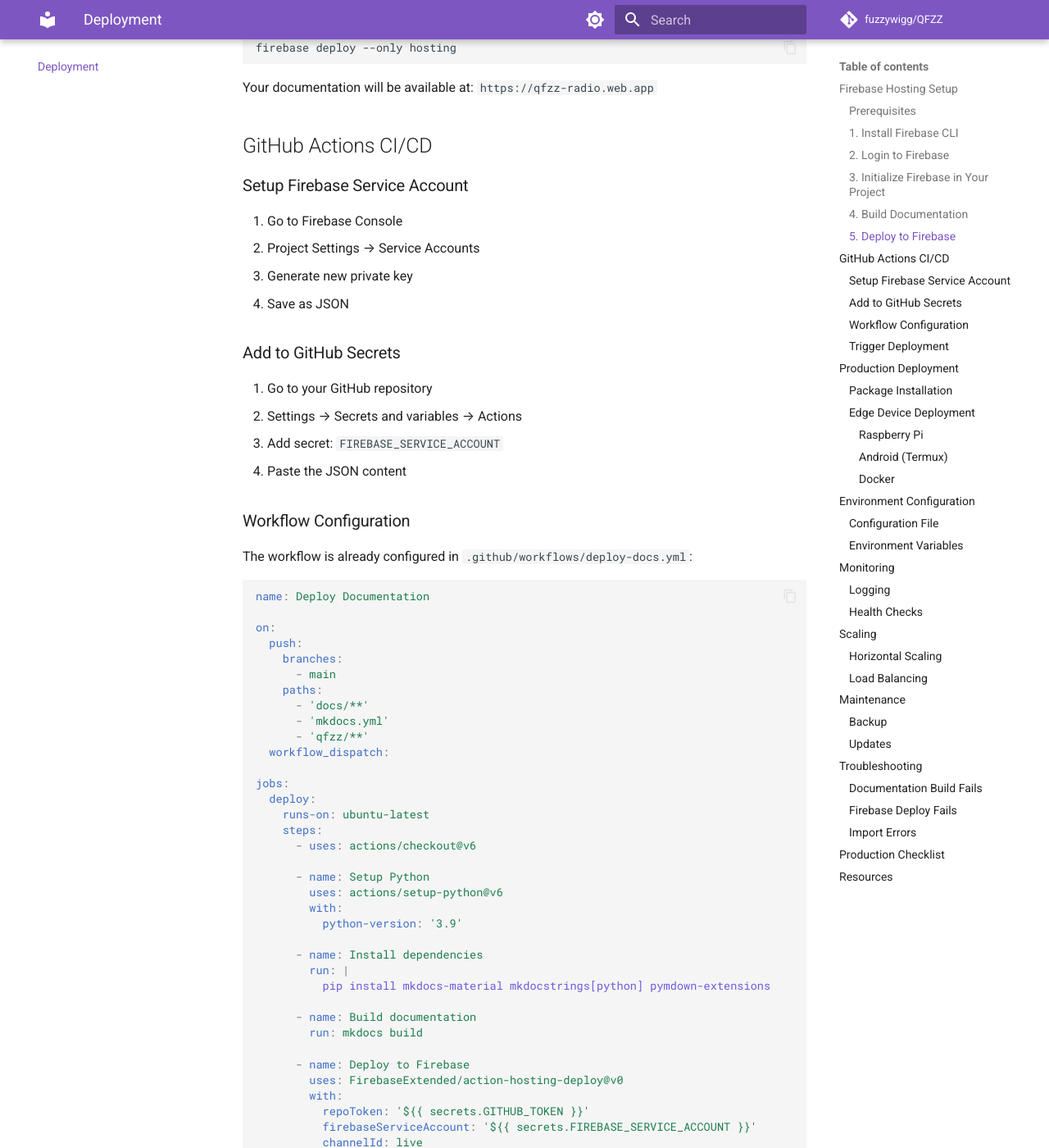
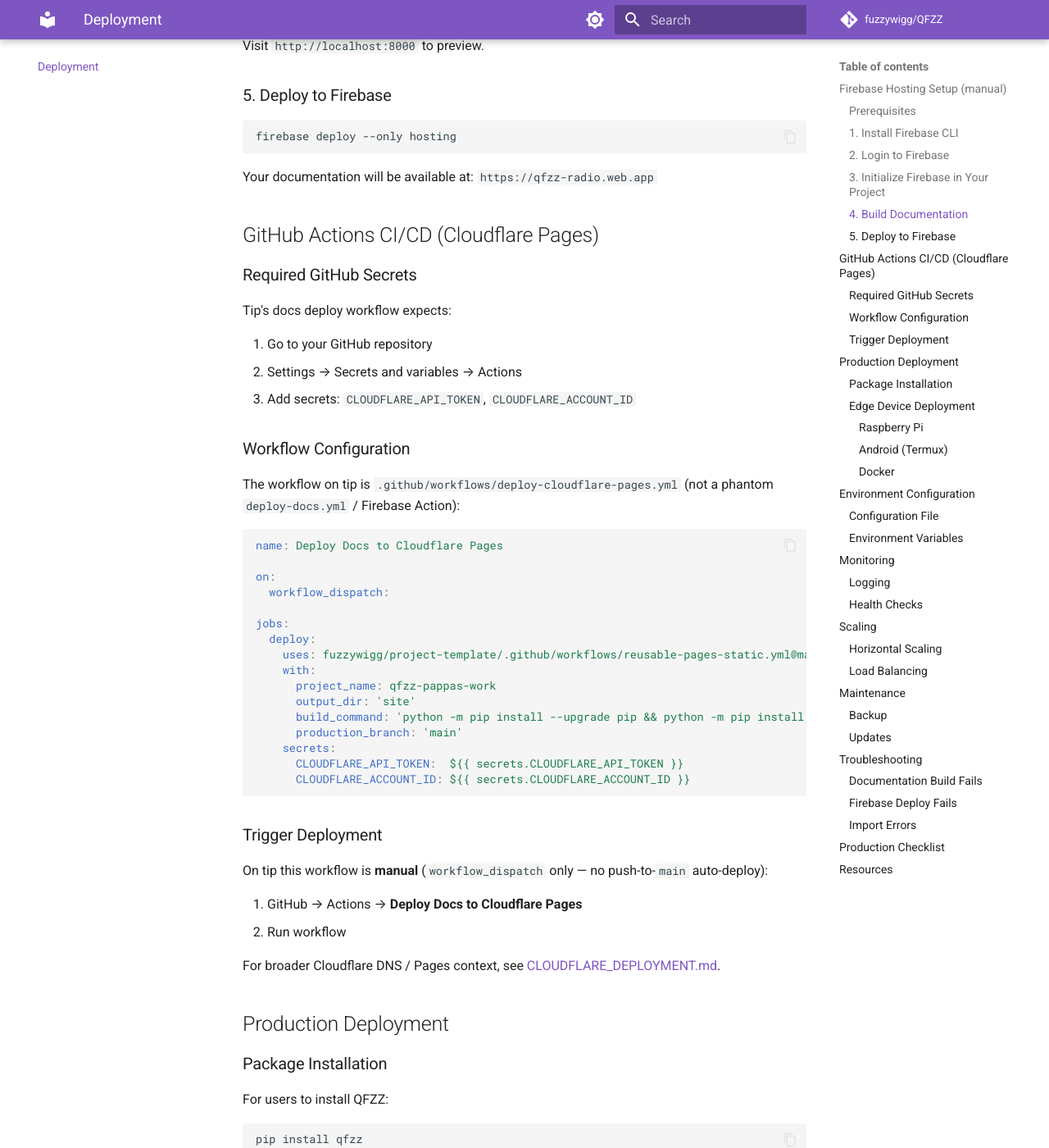
Before and after one commit to fuzzywigg/QFZZ, an MkDocs documentation site: the page built from docs/deployment.md, in a window 1280 px wide and 1400 px high, scrolled down 1256 px. Shown: the whole window at 82% size. Built offline with MkDocs 1.6.1 and Material for MkDocs 9.7.7, drawn with Linux system fonts in a browser that asks for light colours; comment, search, counter and statistics services are not loaded; some of the changed text lies outside the part shown.

Commit message:
docs: align deployment CI with live Cloudflare Pages workflow (#171)
Replace phantom deploy-docs.yml / Firebase Action recipe in
docs/deployment.md with tip's deploy-cloudflare-pages.yml
(workflow_dispatch + Cloudflare secrets). Keep manual firebase.json path.

Co-authored-by: Cursor Agent <cursoragent@cursor.com>
Co-authored-by: Andrew Pappas <fuzzywigg@users.noreply.github.com>

````diff
--- a/docs/deployment.md
+++ b/docs/deployment.md
@@ -1,14 +1,18 @@
 # Deployment
 
-This guide covers deploying QFZZ documentation to Firebase and setting up CI/CD.
+This guide covers building QFZZ documentation, optional local Firebase Hosting,
+and the tip GitHub Actions workflow for Cloudflare Pages.
 
-## Firebase Hosting Setup
+## Firebase Hosting Setup (manual)
+
+Tip still ships `firebase.json` / `.firebaserc` for optional local hosting deploys.
+There is **no** tip GitHub Actions workflow that deploys docs to Firebase.
 
 ### Prerequisites
 
 - Firebase CLI installed
 - Firebase project created
-- GitHub repository access
+- Access to the `qfzz-radio` Firebase project (or your own)
 
 ### 1. Install Firebase CLI
 
@@ -33,7 +37,7 @@ Select:
 - Use existing project: `qfzz-radio`
 - Public directory: `site`
 - Configure as single-page app: No
-- Set up automatic builds: No (we'll use GitHub Actions)
+- Set up automatic builds: No (tip CI/CD uses Cloudflare Pages — see below)
 
 ### 4. Build Documentation
 
@@ -58,75 +62,48 @@ firebase deploy --only hosting
 
 Your documentation will be available at: `https://qfzz-radio.web.app`
 
-## GitHub Actions CI/CD
+## GitHub Actions CI/CD (Cloudflare Pages)
 
-### Setup Firebase Service Account
+### Required GitHub Secrets
 
-1. Go to Firebase Console
-2. Project Settings → Service Accounts
-3. Generate new private key
-4. Save as JSON
-
-### Add to GitHub Secrets
+Tip's docs deploy workflow expects:
 
 1. Go to your GitHub repository
 2. Settings → Secrets and variables → Actions
-3. Add secret: `FIREBASE_SERVICE_ACCOUNT`
-4. Paste the JSON content
+3. Add secrets: `CLOUDFLARE_API_TOKEN`, `CLOUDFLARE_ACCOUNT_ID`
 
 ### Workflow Configuration
 
-The workflow is already configured in `.github/workflows/deploy-docs.yml`:
+The workflow on tip is `.github/workflows/deploy-cloudflare-pages.yml`
+(not a phantom `deploy-docs.yml` / Firebase Action):
 
 ```yaml
-name: Deploy Documentation
+name: Deploy Docs to Cloudflare Pages
 
 on:
-  push:
-    branches:
-      - main
-    paths:
-      - 'docs/**'
-      - 'mkdocs.yml'
-      - 'qfzz/**'
   workflow_dispatch:
 
 jobs:
   deploy:
-    runs-on: ubuntu-latest
-    steps:
-      - uses: actions/checkout@v6
-
-      - name: Setup Python
-        uses: actions/setup-python@v6
-        with:
-          python-version: '3.9'
-
-      - name: Install dependencies
-        run: |
-          pip install mkdocs-material mkdocstrings[python] pymdown-extensions
-
-      - name: Build documentation
-        run: mkdocs build
-
-      - name: Deploy to Firebase
-        uses: FirebaseExtended/action-hosting-deploy@v0
-        with:
-          repoToken: '${{ secrets.GITHUB_TOKEN }}'
-          firebaseServiceAccount: '${{ secrets.FIREBASE_SERVICE_ACCOUNT }}'
-          channelId: live
-          projectId: qfzz-radio
+    uses: fuzzywigg/project-template/.github/workflows/reusable-pages-static.yml@main
+    with:
+      project_name: qfzz-pappas-work
+      output_dir: 'site'
+      build_command: 'python -m pip install --upgrade pip && python -m pip install mkdocs-material "mkdocstrings[python]" && mkdocs build --site-dir site'
+      production_branch: 'main'
+    secrets:
+      CLOUDFLARE_API_TOKEN:  ${{ secrets.CLOUDFLARE_API_TOKEN }}
+      CLOUDFLARE_ACCOUNT_ID: ${{ secrets.CLOUDFLARE_ACCOUNT_ID }}
 ```
 
 ### Trigger Deployment
 
-Push to main branch to automatically deploy:
+On tip this workflow is **manual** (`workflow_dispatch` only — no push-to-`main` auto-deploy):
 
-```bash
-git add .
-git commit -m "Update documentation"
-git push origin main
-```
+1. GitHub → Actions → **Deploy Docs to Cloudflare Pages**
+2. Run workflow
+
+For broader Cloudflare DNS / Pages context, see [CLOUDFLARE_DEPLOYMENT.md](CLOUDFLARE_DEPLOYMENT.md).
 
 ## Production Deployment
 
@@ -390,12 +367,15 @@ Before deploying to production:
 - [ ] Backup strategy in place
 - [ ] Security review completed
 - [ ] Performance tested
-- [ ] Firebase credentials secured
-- [ ] CI/CD pipeline tested
+- [ ] Firebase credentials secured (only if using manual Firebase Hosting)
+- [ ] Cloudflare Pages secrets set (`CLOUDFLARE_API_TOKEN`, `CLOUDFLARE_ACCOUNT_ID`) when using tip Actions
+- [ ] CI/CD pipeline tested (`workflow_dispatch` on `deploy-cloudflare-pages.yml`)
 
 ## Resources
 
 - [MkDocs Documentation](https://www.mkdocs.org/)
-- [Firebase Hosting](https://firebase.google.com/docs/hosting)
+- [Firebase Hosting](https://firebase.google.com/docs/hosting) (manual optional path on tip)
+- [CLOUDFLARE_DEPLOYMENT.md](CLOUDFLARE_DEPLOYMENT.md) (tip Pages / DNS context)
+- Tip workflow: [`.github/workflows/deploy-cloudflare-pages.yml`](../.github/workflows/deploy-cloudflare-pages.yml)
 - [GitHub Actions](https://docs.github.com/en/actions)
 - [QFZZ Repository](https://github.com/fuzzywigg/QFZZ)
````
